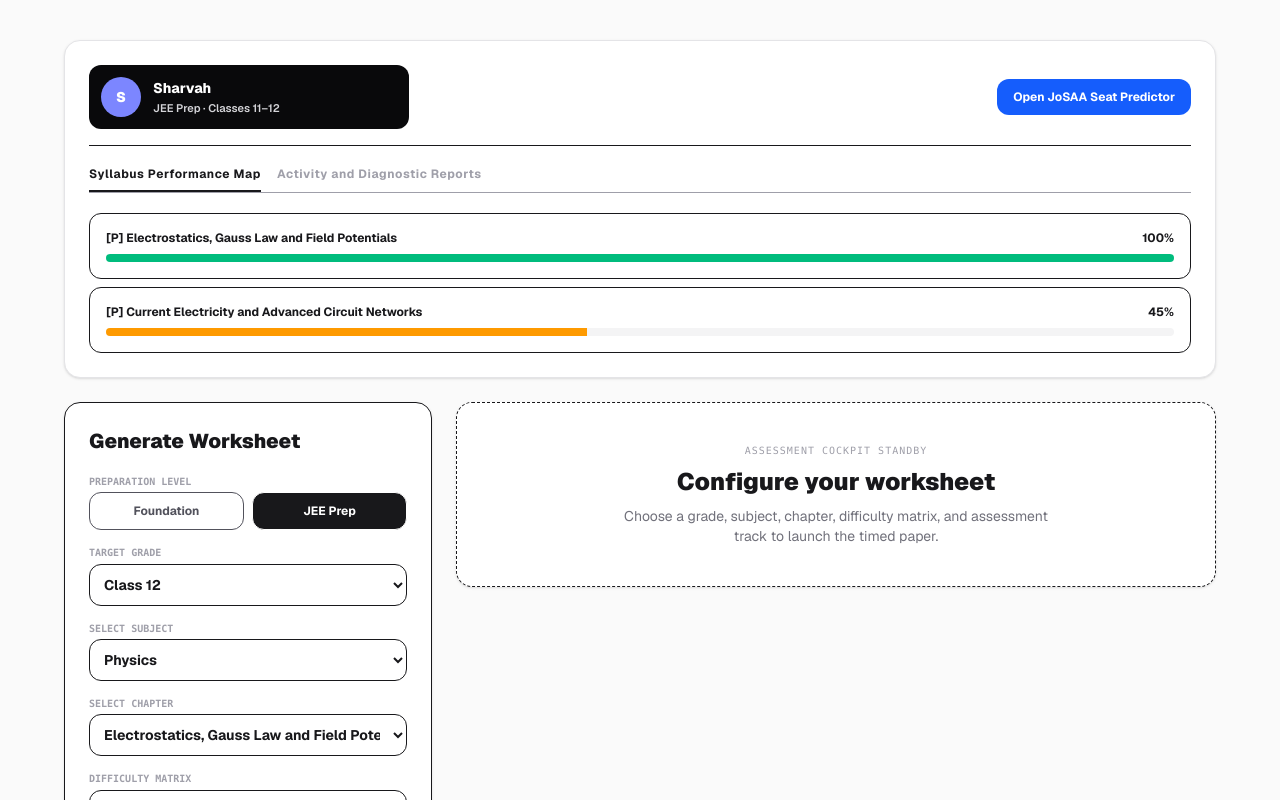
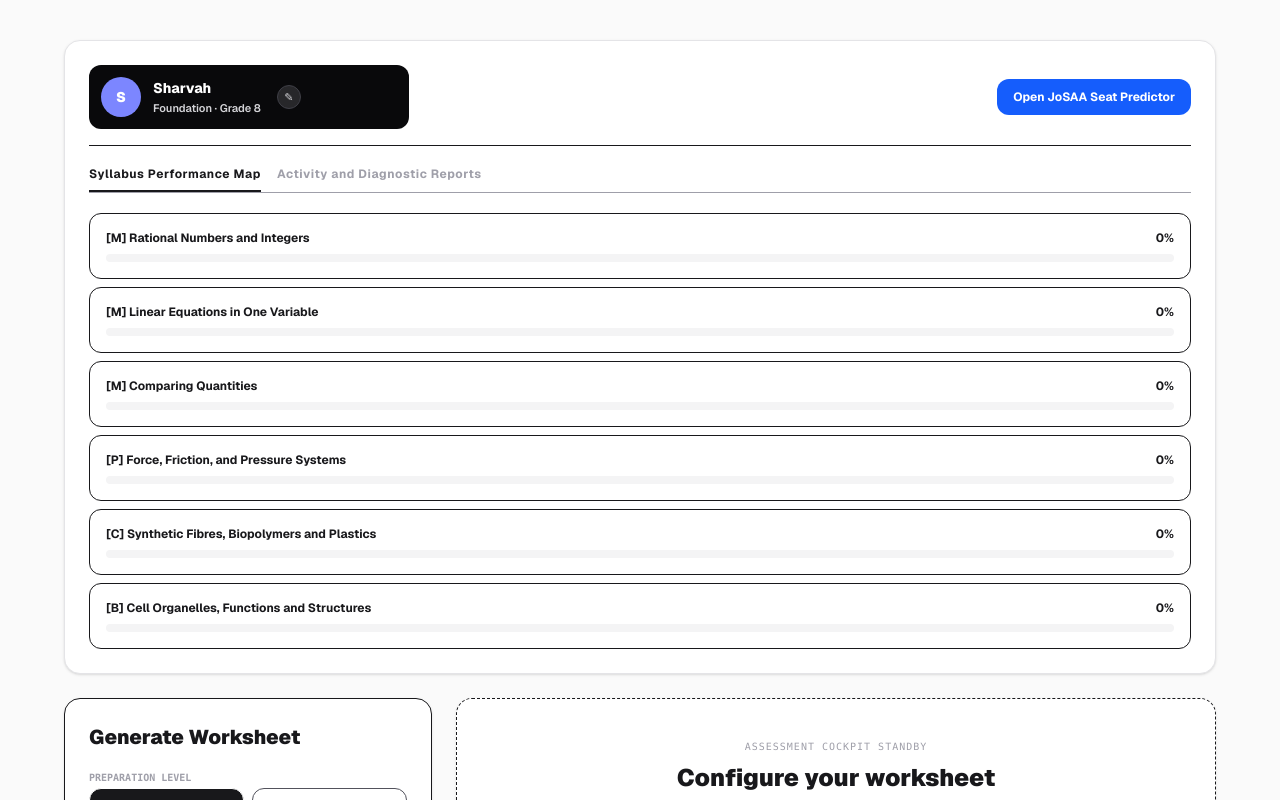
Before and after one commit to ashome16/jee-ncert-worksheet, a Next.js app: page / in a window 1280 px wide. Shown: the top 800 px of the page. Built offline with nearby package versions, Linux system fonts and the light colour scheme.

Commit message:
Add persistent student profile with name, avatar, and class

```diff
--- a/src/app/page.tsx
+++ b/src/app/page.tsx
@@ -13,6 +13,8 @@ type AttemptRecord = { timestamp: string; topicTitle: string; trackType: string;
 type AnswerKey = { mcq: string; nat: string };
 type FormulaCard = { id: string; name: string; latex: string; vars: Record<string, string>; example?: string };
 type FoundationQuestion = { id: string; type: "MCQ" | "NAT"; stem: string; options?: string[]; answer: string; solution?: string; formulas?: FormulaCard[]; [key: string]: unknown };
+type ProfileTrack = "foundation" | "jee";
+type StudentProfile = { name: string; avatar?: string; track: ProfileTrack; grade: string };
 
 const SYLLABUS: Chapter[] = [
   { id: "g8_mat_01", slug: "rational-numbers-and-integers", title: "Rational Numbers and Integers", grade: "8", subject: "Mathematics", level: "FOUNDATION" },
@@ -53,6 +55,28 @@ function toNumericValue(value: string): number {
 }
 
 const MASTERY_STORAGE_KEY = "syllabus_mastery_map_v1";
+const PROFILE_STORAGE_KEY = "student-profile";
+const FOUNDATION_GRADES = ["8", "9", "10"];
+const JEE_GRADES = ["11", "12"];
+const DEFAULT_PROFILE: StudentProfile = { name: "Sharvah", avatar: undefined, track: "foundation", grade: "8" };
+
+function trackToLevel(track: ProfileTrack): Level {
+  return track === "foundation" ? "FOUNDATION" : "JEE";
+}
+
+function levelToTrack(level: Level): ProfileTrack {
+  return level === "FOUNDATION" ? "foundation" : "jee";
+}
+
+function capitalizeName(name: string): string {
+  return name.trim().split(/\s+/).filter(Boolean).map((word) => word[0].toUpperCase() + word.slice(1).toLowerCase()).join(" ") || "Student";
+}
+
+function getInitials(name: string): string {
+  const words = name.trim().split(/\s+/).filter(Boolean);
+  if (words.length === 0) return "?";
+  return (words[0][0] + (words[1]?.[0] ?? "")).toUpperCase();
+}
 
 function slugify(text: string): string {
   return text.toLowerCase().trim().replace(/[^a-z0-9]+/g, "-").replace(/(^-+|-+$)/g, "");
@@ -104,6 +128,67 @@ export default function Home() {
   const deadlineRef = useRef<number | null>(null);
   const [attempts, setAttempts] = useState<AttemptRecord[]>(INITIAL_ATTEMPTS);
   const [mastery, setMastery] = useState<Record<string, number>>(DEFAULT_MASTERY);
+  const [profile, setProfile] = useState<StudentProfile>(DEFAULT_PROFILE);
+  const [profileEditorOpen, setProfileEditorOpen] = useState(false);
+  const [profileDraft, setProfileDraft] = useState<StudentProfile>(DEFAULT_PROFILE);
+
+  const applyProfileToWorkspace = (nextProfile: StudentProfile) => {
+    const nextLevel = trackToLevel(nextProfile.track);
+    const firstChapter = SYLLABUS.find((item) => item.level === nextLevel && item.grade === nextProfile.grade);
+    setLevel(nextLevel);
+    setGrade(nextProfile.grade);
+    setSubject(firstChapter?.subject ?? (nextLevel === "FOUNDATION" ? "Mathematics" : "Physics"));
+    setChapterId(firstChapter?.id ?? "");
+    setTrack(nextLevel === "FOUNDATION" ? "CONCEPTUAL_QUIZ" : "JEE_MOCK_TEST");
+  };
+
+  useEffect(() => {
+    try {
+      const raw = window.localStorage.getItem(PROFILE_STORAGE_KEY);
+      const loaded = raw ? { ...DEFAULT_PROFILE, ...JSON.parse(raw) } : DEFAULT_PROFILE;
+      setProfile(loaded);
+      setProfileDraft(loaded);
+      applyProfileToWorkspace(loaded);
+    } catch {
+      // ignore malformed or inaccessible storage
+    }
+    // eslint-disable-next-line react-hooks/exhaustive-deps
+  }, []);
+
+  const persistProfile = (nextProfile: StudentProfile) => {
+    setProfile(nextProfile);
+    try {
+      window.localStorage.setItem(PROFILE_STORAGE_KEY, JSON.stringify(nextProfile));
+    } catch {
+      // ignore inaccessible storage
+    }
+  };
+
+  const saveProfileFromEditor = () => {
+    const cleanedDraft: StudentProfile = { ...profileDraft, name: profileDraft.name.trim() || DEFAULT_PROFILE.name };
+    persistProfile(cleanedDraft);
+    applyProfileToWorkspace(cleanedDraft);
+    resetAssessment();
+    setProfileEditorOpen(false);
+  };
+
+  const saveCurrentSelectionAsClass = () => {
+    const nextProfile: StudentProfile = { ...profile, track: levelToTrack(level), grade };
+    persistProfile(nextProfile);
+    setProfileDraft(nextProfile);
+  };
+
+  const handleAvatarUpload = (file: File | undefined) => {
+    if (!file) return;
+    const reader = new FileReader();
+    reader.onload = () => setProfileDraft((current) => ({ ...current, avatar: String(reader.result) }));
+    reader.readAsDataURL(file);
+  };
+
+  const heatmapChapters = useMemo(
+    () => SYLLABUS.filter((item) => item.level === trackToLevel(profile.track) && item.grade === profile.grade),
+    [profile]
+  );
 
   useEffect(() => {
     try {
@@ -211,28 +296,83 @@ export default function Home() {
         <section className="relative space-y-5 rounded-2xl border border-zinc-200 bg-white p-6 shadow-sm">
           <div className="flex flex-col items-start justify-between gap-4 border-b pb-4 md:flex-row md:items-center">
             <div className="flex min-w-[320px] items-center gap-3 rounded-xl bg-zinc-950 p-3 text-white">
-              <div aria-hidden="true" className="flex h-10 w-10 shrink-0 items-center justify-center rounded-full bg-indigo-400 text-sm font-black text-white">S</div>
+              {profile.avatar ? (
+                <img src={profile.avatar} alt="" aria-hidden="true" className="h-10 w-10 shrink-0 rounded-full object-cover" />
+              ) : (
+                <div aria-hidden="true" className="flex h-10 w-10 shrink-0 items-center justify-center rounded-full bg-indigo-400 text-sm font-black text-white">{getInitials(profile.name)}</div>
+              )}
               <div>
-                <div className="text-sm font-extrabold">Sharvah</div>
-                <div className="mt-0.5 text-[11px] font-semibold text-zinc-300">{level === "FOUNDATION" ? "Foundation · Grades 8–10" : "JEE Prep · Classes 11–12"}</div>
+                <div className="text-sm font-extrabold">{capitalizeName(profile.name)}</div>
+                <div className="mt-0.5 text-[11px] font-semibold text-zinc-300">{profile.track === "foundation" ? `Foundation · Grade ${profile.grade}` : `JEE Prep · Class ${profile.grade}`}</div>
               </div>
+              <button
+                type="button"
+                aria-label="Edit student profile"
+                onClick={() => { setProfileDraft(profile); setProfileEditorOpen((open) => !open); }}
+                className="ml-1 flex h-6 w-6 shrink-0 items-center justify-center rounded-full border border-zinc-700 bg-zinc-800 text-[11px] text-zinc-300 hover:text-white"
+              >
+                ✎
+              </button>
             </div>
             <Link href="/predictor" className="rounded-xl bg-blue-600 px-4 py-2.5 text-xs font-bold text-white hover:bg-blue-700">Open JoSAA Seat Predictor</Link>
           </div>
+          {profileEditorOpen && (
+            <div className="space-y-3 rounded-xl border bg-zinc-50 p-4 text-xs">
+              <div className="flex items-center gap-3">
+                {profileDraft.avatar ? (
+                  <img src={profileDraft.avatar} alt="" className="h-12 w-12 rounded-full object-cover" />
+                ) : (
+                  <div aria-hidden="true" className="flex h-12 w-12 items-center justify-center rounded-full bg-indigo-100 text-sm font-black text-indigo-700">{getInitials(profileDraft.name)}</div>
+                )}
+                <div className="flex gap-2">
+                  <label className="cursor-pointer rounded-lg border bg-white px-3 py-1.5 font-bold text-zinc-700">
+                    Upload photo
+                    <input type="file" accept="image/*" className="hidden" onChange={(event) => handleAvatarUpload(event.target.files?.[0])} />
+                  </label>
+                  {profileDraft.avatar && <button type="button" onClick={() => setProfileDraft((current) => ({ ...current, avatar: undefined }))} className="rounded-lg border px-3 py-1.5 font-bold text-zinc-600">Remove</button>}
+                </div>
+              </div>
+              <div>
+                <label htmlFor="profile-name" className="mb-1 block font-mono text-[10px] uppercase text-zinc-400">Name</label>
+                <input id="profile-name" type="text" value={profileDraft.name} onChange={(event) => setProfileDraft((current) => ({ ...current, name: event.target.value }))} className="w-full rounded-lg border p-2 text-sm font-medium" />
+              </div>
+              <div className="grid grid-cols-2 gap-3">
+                <div>
+                  <label className="mb-1 block font-mono text-[10px] uppercase text-zinc-400">Track</label>
+                  <div className="grid grid-cols-2 gap-2">
+                    <button type="button" onClick={() => setProfileDraft((current) => ({ ...current, track: "foundation", grade: FOUNDATION_GRADES.includes(current.grade) ? current.grade : FOUNDATION_GRADES[0] }))} className={`rounded-lg border p-2 ${profileDraft.track === "foundation" ? "bg-zinc-900 text-white" : "text-zinc-600"}`}>Foundation</button>
+                    <button type="button" onClick={() => setProfileDraft((current) => ({ ...current, track: "jee", grade: JEE_GRADES.includes(current.grade) ? current.grade : JEE_GRADES[0] }))} className={`rounded-lg border p-2 ${profileDraft.track === "jee" ? "bg-zinc-900 text-white" : "text-zinc-600"}`}>JEE</button>
+                  </div>
+                </div>
+                <div>
+                  <label htmlFor="profile-grade" className="mb-1 block font-mono text-[10px] uppercase text-zinc-400">Grade</label>
+                  <select id="profile-grade" value={profileDraft.grade} onChange={(event) => setProfileDraft((current) => ({ ...current, grade: event.target.value }))} className="w-full rounded-lg border p-2 text-sm">
+                    {(profileDraft.track === "foundation" ? FOUNDATION_GRADES : JEE_GRADES).map((item) => <option key={item} value={item}>{item}</option>)}
+                  </select>
+                </div>
+              </div>
+              <div className="flex justify-end gap-2 pt-1">
+                <button type="button" onClick={() => setProfileEditorOpen(false)} className="rounded-lg border px-3 py-1.5 font-bold text-zinc-600">Cancel</button>
+                <button type="button" onClick={saveProfileFromEditor} className="rounded-lg bg-zinc-900 px-3 py-1.5 font-bold text-white">Save</button>
+              </div>
+            </div>
+          )}
           <div className="flex gap-4 border-b text-xs font-bold uppercase tracking-wider text-zinc-400"><button type="button" onClick={() => setProfileTab("HEATMAP")} className={`border-b-2 pb-2 ${profileTab === "HEATMAP" ? "border-zinc-900 text-zinc-900" : "border-transparent"}`}>Syllabus Performance Map</button><button type="button" onClick={() => setProfileTab("REPORTS")} className={`border-b-2 pb-2 ${profileTab === "REPORTS" ? "border-zinc-900 text-zinc-900" : "border-transparent"}`}>Activity and Diagnostic Reports</button></div>
-          {profileTab === "HEATMAP" ? <div className="space-y-2">{filteredChapters.map((item) => { const score = mastery[chapterMasteryKey(item, item.id)] ?? 0; return <div key={item.id} className="rounded-xl border p-4"><div className="flex justify-between text-xs font-bold"><span>{SUBJECT_ICONS[item.subject]} {item.title}</span><span>{score}%</span></div><div className="mt-2 h-2 overflow-hidden rounded-full bg-zinc-100"><div className={`h-full ${score >= 75 ? "bg-emerald-500" : score >= 40 ? "bg-amber-500" : "bg-rose-500"}`} style={{ width: `${score}%` }} /></div></div>; })}</div> : <div className="space-y-3 rounded-xl border bg-zinc-50 p-5"><div className="flex justify-between border-b pb-2"><h2 className="text-xs font-bold uppercase tracking-wider">Rolling Sprint Performance Ledger</h2><span className="rounded bg-zinc-900 px-2 py-0.5 font-mono text-[10px] text-white">Live Telemetry Linked</span></div>{attempts.map((item, index) => <div key={`${item.timestamp}-${index}`} className="rounded-xl border bg-white p-3 text-xs"><div className="flex justify-between font-bold"><span>{item.topicTitle}</span><span className="text-emerald-700">{item.score}</span></div><p className="mt-2 text-zinc-500">{item.trackType} | {item.difficulty} | {item.timestamp}</p><p className="mt-2 rounded-lg bg-zinc-50 p-2 italic text-zinc-600">{item.cognitiveAlert}</p></div>)}</div>}
+          {profileTab === "HEATMAP" ? <div className="space-y-2">{heatmapChapters.map((item) => { const score = mastery[chapterMasteryKey(item, item.id)] ?? 0; return <div key={item.id} className="rounded-xl border p-4"><div className="flex justify-between text-xs font-bold"><span>{SUBJECT_ICONS[item.subject]} {item.title}</span><span>{score}%</span></div><div className="mt-2 h-2 overflow-hidden rounded-full bg-zinc-100"><div className={`h-full ${score >= 75 ? "bg-emerald-500" : score >= 40 ? "bg-amber-500" : "bg-rose-500"}`} style={{ width: `${score}%` }} /></div></div>; })}</div> : <div className="space-y-3 rounded-xl border bg-zinc-50 p-5"><div className="flex justify-between border-b pb-2"><h2 className="text-xs font-bold uppercase tracking-wider">Rolling Sprint Performance Ledger</h2><span className="rounded bg-zinc-900 px-2 py-0.5 font-mono text-[10px] text-white">Live Telemetry Linked</span></div>{attempts.map((item, index) => <div key={`${item.timestamp}-${index}`} className="rounded-xl border bg-white p-3 text-xs"><div className="flex justify-between font-bold"><span>{item.topicTitle}</span><span className="text-emerald-700">{item.score}</span></div><p className="mt-2 text-zinc-500">{item.trackType} | {item.difficulty} | {item.timestamp}</p><p className="mt-2 rounded-lg bg-zinc-50 p-2 italic text-zinc-600">{item.cognitiveAlert}</p></div>)}</div>}
         </section>
 
         <div className="grid items-start gap-6 lg:grid-cols-3">
           <section className="space-y-5 rounded-2xl border bg-white p-6 shadow-sm"><h2 className="text-xl font-black">Generate Worksheet</h2><div className="space-y-4 text-xs font-bold">
             <div><label className="mb-1 block font-mono text-[10px] uppercase text-zinc-400">Preparation Level</label><div className="grid grid-cols-2 gap-2"><button type="button" onClick={() => changeLevel("FOUNDATION")} className={`rounded-xl border p-2.5 ${level === "FOUNDATION" ? "bg-zinc-900 text-white" : "text-zinc-600"}`}>Foundation</button><button type="button" onClick={() => changeLevel("JEE")} className={`rounded-xl border p-2.5 ${level === "JEE" ? "bg-zinc-900 text-white" : "text-zinc-600"}`}>JEE Prep</button></div></div>
             <div><label htmlFor="grade" className="mb-1 block font-mono text-[10px] uppercase text-zinc-400">Target Grade</label><select id="grade" value={grade} onChange={(event) => changeFilters(event.target.value, subject)} className="w-full rounded-xl border p-2.5 text-sm">{grades.map((item) => <option key={item} value={item}>{level === "FOUNDATION" ? `Grade ${item}` : `Class ${item}`}</option>)}</select></div>
+            <button type="button" onClick={saveCurrentSelectionAsClass} className="w-full rounded-xl border border-dashed p-2 text-[10px] font-bold uppercase tracking-wider text-zinc-500 hover:text-zinc-800">Save as my class</button>
             <div><label htmlFor="subject" className="mb-1 block font-mono text-[10px] uppercase text-zinc-400">Select Subject</label><select id="subject" value={subject} onChange={(event) => changeFilters(grade, event.target.value as Subject)} className="w-full rounded-xl border p-2.5 text-sm"><option>Mathematics</option><option>Physics</option><option>Chemistry</option>{level === "FOUNDATION" && <option>Biology</option>}</select></div>
             <div><label htmlFor="chapter" className="mb-1 block font-mono text-[10px] uppercase text-zinc-400">Select Chapter</label><select id="chapter" value={chapterId} onChange={(event) => { setChapterId(event.target.value); resetAssessment(); }} className="w-full rounded-xl border p-2.5 text-sm">{filteredChapters.map((item) => <option key={item.id} value={item.id}>{item.title}</option>)}</select></div>
             <div><label htmlFor="difficulty" className="mb-1 block font-mono text-[10px] uppercase text-zinc-400">Difficulty Matrix</label><select id="difficulty" value={difficulty} onChange={(event) => setDifficulty(event.target.value)} className="w-full rounded-xl border p-2.5 text-sm"><option>Easy</option><option>Medium</option><option>Hard</option><option>Mixed Matrix</option></select></div>
             <div><label htmlFor="track" className="mb-1 block font-mono text-[10px] uppercase text-zinc-400">Assessment Track</label><select id="track" value={track} onChange={(event) => setTrack(event.target.value as ExamTrack)} className="w-full rounded-xl border p-2.5 text-sm"><option value="JEE_MOCK_TEST">Full-Pattern JEE Mock Test</option><option value="CONCEPTUAL_QUIZ">Conceptual Quiz</option><option value="CHAPTER_PRACTICE">Chapter Practice</option></select></div>
             <button type="button" onClick={generateWorksheet} className="w-full rounded-xl bg-blue-600 px-4 py-3 text-xs font-black uppercase tracking-wider text-white hover:bg-blue-700">Generate NTA Worksheet</button>
           </div></section>
+
 
           <section className="space-y-4 lg:col-span-2">{worksheetOpen && foundationEmpty ? <div className="rounded-2xl border border-dashed bg-white p-10 text-center shadow-sm"><p className="font-mono text-[10px] uppercase tracking-widest text-zinc-400">Assessment cockpit standby</p><h2 className="mt-2 text-2xl font-black">No Foundation items for this chapter yet</h2><p className="mx-auto mt-2 max-w-md text-sm text-zinc-500">This chapter has no questions in its Foundation content shard.</p></div> : worksheetOpen ? <div className="space-y-6 rounded-2xl border bg-white p-6 shadow-sm">
             <div className="flex flex-wrap items-start justify-between gap-5 border-b pb-5"><div><p className="font-mono text-[10px] uppercase tracking-widest text-zinc-400">National Testing Agency | Computer Based Test</p><h1 className="mt-1 text-xl font-black">{selectedChapter?.title ?? "Multi-topic assessment"}</h1><p className="mt-1 text-xs text-zinc-500">Candidate: sharvah | Paper: {track}</p></div><div className={`flex min-w-[190px] items-center justify-between gap-3 rounded-md border border-zinc-300 bg-zinc-50 px-4 py-2 ${timeLeft <= 300 ? "animate-pulse text-red-600" : timeLeft <= 900 ? "text-red-600" : "text-red-900"}`}><span className="text-[11px] font-bold uppercase tracking-wide">Time Left</span><span className="font-mono text-xl font-bold tabular-nums tracking-widest">{formatTime(timeLeft)}</span></div></div>
```
